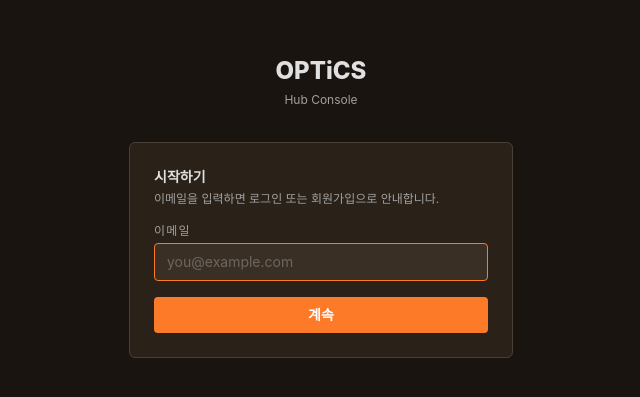
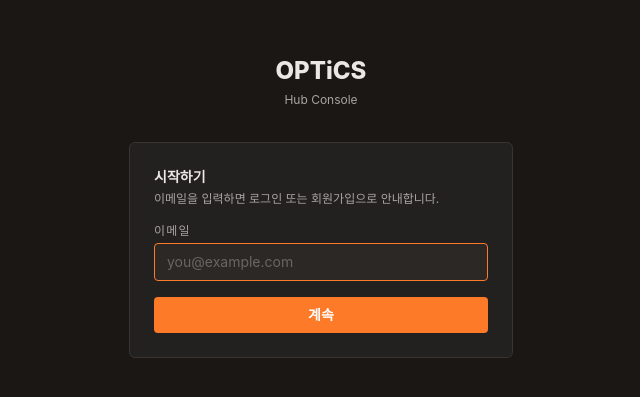
Before and after one commit to OPTiCS-Organization/OPTiCS-Hub-Console, a React (Vite) app: page /auth in a window 1280 px wide. Shown: the part 193-590 px from the top of the page, without its empty margins (319-959 px from the left). Built offline with nearby package versions, Linux system fonts and the light colour scheme; no server answers.

Commit message:
Style: Update color theme

```diff
--- a/src/index.css
+++ b/src/index.css
@@ -1,14 +1,39 @@
 @import "tailwindcss";
 
 @theme {
+  /* 브랜드 / 액센트 */
   --color-service-color: #fd7a28;
-  --color-background-color: #1A1410;
-  --color-background-gradation-color: #221105;
-  --color-modal-background-color: #2A2218;
-  --color-shadow-color: #22110060;
-  --color-border-color: #4A3F34;
-  --color-modal-box-color: #3A2F24;
-  --color-primary-text-color: #E0E0E0;
-  --color-secondary-text-color: #A0A0A0;
-  --color-button-progress-color: #c85f1f;
+  /* 액센트 기본 (텍스트·아이콘·차트) */
+  --color-button-hover-color: #ff8c42;
+  /* 액센트 hover (밝게) */
+  --color-button-progress-color: #d9661c;
+  /* 액센트 active/채움 배경 */
+  --color-on-accent-color: #fff4ec;
+  /* 채움 주황 위 글자 (검정 대신) */
+
+  /* 배경 레이어 (어두움 → 밝음) */
+  --color-background-gradation-color: #151210;
+  /* 최하단 / 사이드바 */
+  --color-background-color: #1a1715;
+  /* 기본 베이스 */
+  --color-modal-background-color: #232020;
+  /* 카드 / 서피스 */
+  --color-modal-box-color: #2b2826;
+  /* elevated (카드 위 카드) */
+
+  /* 보더 / 그림자 */
+  --color-border-color: #393431;
+  --color-border-strong-color: #4a443f;
+  /* hover 시 강조 */
+  --color-shadow-color: #0d0a0866;
+
+  /* 텍스트 (검정 없음, 전부 밝은 톤) */
+  --color-primary-text-color: #eae7e4;
+  --color-secondary-text-color: #aaa4a0;
+  --color-tertiary-text-color: #75706c;
+
+  /* 상태색 (저채도, 액센트와 비충돌) */
+  --color-success-color: #6db98f;
+  --color-warning-color: #e8c468;
+  --color-danger-color: #e0726a;
 }
```
Also changed, not shown: 1 other file (tests, documents, lock files or other folders).
